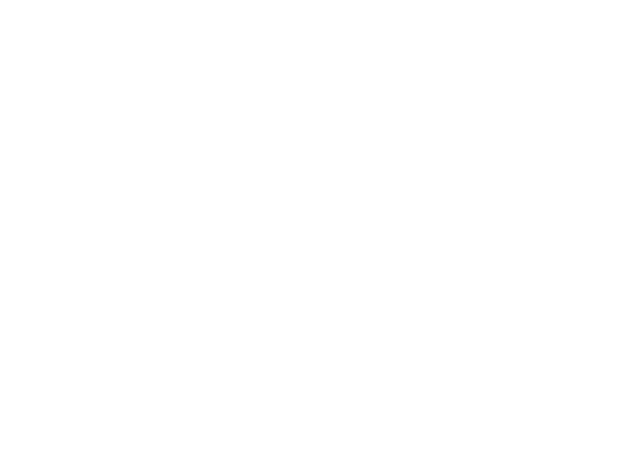
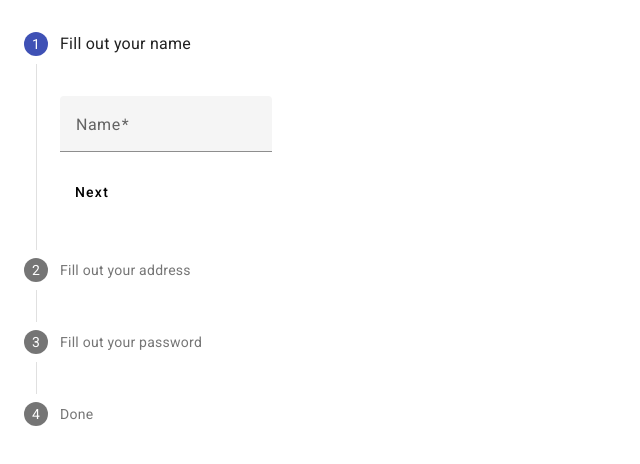
Before and after one commit to Teghino/Negozio, an Angular app: page / in a window 1280 px wide. Shown: the top 464 px of the page, without its empty margins (0-640 px from the left). Built offline with nearby package versions, Linux system fonts and the light colour scheme.

Commit message:
inizio sidenav e form

```diff
--- a/angular.json
+++ b/angular.json
@@ -25,6 +25,7 @@
               "src/assets"
             ],
             "styles": [
+              "@angular/material/prebuilt-themes/indigo-pink.css",
               "src/styles.css"
             ],
             "scripts": []
@@ -87,6 +88,7 @@
               "src/assets"
             ],
             "styles": [
+              "@angular/material/prebuilt-themes/indigo-pink.css",
               "src/styles.css"
             ],
             "scripts": []
@@ -94,5 +96,8 @@
         }
       }
     }
+  },
+  "cli": {
+    "analytics": false
   }
 }
--- a/package.json
+++ b/package.json
@@ -11,11 +11,13 @@
   "private": true,
   "dependencies": {
     "@angular/animations": "^16.2.0",
+    "@angular/cdk": "^15.2.9",
     "@angular/common": "^16.2.0",
     "@angular/compiler": "^16.2.0",
     "@angular/core": "^16.2.0",
+    "@angular/flex-layout": "^15.0.0-beta.42",
     "@angular/forms": "^16.2.0",
-    "@angular/platform-browser": "^16.2.0",
+    "@angular/material": "^15.2.9",
     "@angular/platform-browser-dynamic": "^16.2.0",
     "@angular/router": "^16.2.0",
     "rxjs": "~7.8.0",
--- a/src/app/app.component.html
+++ b/src/app/app.component.html
@@ -6,6 +6,6 @@
   <title>Document</title>
 </head>
 <body>
-
+<app-stepper></app-stepper>
 </body>
 </html>
--- /dev/null
+++ b/src/app/components/sidenav/sidenav.component.css
@@ -0,0 +1,15 @@
+.example-container {
+  position: absolute;
+  top: 0;
+  bottom: 0;
+  left: 0;
+  right: 0;
+  background: #eee;
+}
+
+span {
+  padding: 0 14px;
+  color: orange;
+}
+
+.material-icons.color_green { color: orange; }
--- /dev/null
+++ b/src/app/components/sidenav/sidenav.component.html
@@ -0,0 +1,10 @@
+<mat-sidenav-container class="example-container">
+  <mat-sidenav  mode="side" opened > <!-- opened --> <!-- closed -->
+    <mat-nav-list>
+        <mat-list-item *ngFor="let elemento of elementi">
+          <mat-icon class="material-icons color_green" aria-hidden="false" aria-label="Example home icon" fontIcon="{{elemento}}"></mat-icon>
+          <span style="color: orange;"> {{elemento}} </span>
+        </mat-list-item>
+    </mat-nav-list>
+  </mat-sidenav>
+</mat-sidenav-container>
--- /dev/null
+++ b/src/app/components/sidenav/sidenav.component.ts
@@ -0,0 +1,28 @@
+import {Component} from '@angular/core';
+import {MatSidenavModule} from '@angular/material/sidenav';
+import {NgIf} from '@angular/common';
+import {MatButtonModule} from '@angular/material/button';
+import { MatListModule } from '@angular/material/list';
+import {MatDividerModule} from '@angular/material/divider';
+import {BrowserAnimationsModule} from '@angular/platform-browser/animations';
+import {MatIconModule} from '@angular/material/icon';
+
+
+@Component({
+  selector: 'app-sidenav',
+  templateUrl: './sidenav.component.html',
+  styleUrls: ['./sidenav.component.css'],
+  standalone: true,
+  imports: [
+    NgIf,
+    MatSidenavModule,
+    MatButtonModule,
+    MatListModule,
+    MatDividerModule,
+    BrowserAnimationsModule,
+    MatIconModule,
+  ],
+})
+export class SidenavComponent {
+  elementi = ['home', 'person', 'settings'];
+}
--- /dev/null
+++ b/src/app/components/stepper/stepper.component.css
@@ -0,0 +1,7 @@
+.mat-stepper-vertical {
+  margin-top: 8px;
+}
+
+.mat-mdc-form-field {
+  margin-top: 16px;
+}
--- /dev/null
+++ b/src/app/components/stepper/stepper.component.html
@@ -0,0 +1,52 @@
+<mat-stepper orientation="vertical" linear='true' #stepper>
+  <mat-step [stepControl]="firstFormGroup">
+    <form [formGroup]="firstFormGroup" (ngSubmit)="form1()" #formone="ngForm">
+      <ng-template matStepLabel>Fill out your name</ng-template>
+      <mat-form-field>
+        <mat-label>Name</mat-label>
+        <input matInput placeholder="Last name, First name" formControlName="firstCtrl" required>
+      </mat-form-field>
+      <div>
+        <button mat-button matStepperNext>Next</button>
+      </div>
+    </form>
+  </mat-step>
+  <mat-step [stepControl]="secondFormGroup">
+    <form [formGroup]="secondFormGroup" (ngSubmit)="form2()" #formtwo="ngForm">
+      <ng-template matStepLabel>Fill out your address</ng-template>
+      <mat-form-field>
+        <mat-label>Address</mat-label>
+        <input matInput formControlName="secondCtrl" placeholder="Ex. 1 Main St, New York, NY" required>
+      </mat-form-field>
+      <div>
+        <button mat-button matStepperPrevious>Back</button>
+        <button mat-button matStepperNext>Next</button>
+      </div>
+    </form>
+  </mat-step>
+  <mat-step [stepControl]="thirdFormGroup">
+    <form [formGroup]="thirdFormGroup" (ngSubmit)="form3()" #formthree="ngForm">
+      <ng-template matStepLabel>Fill out your password</ng-template>
+      <mat-form-field>
+        <mat-label>Password</mat-label>
+        <input matInput formControlName="thirdCtrl" placeholder="Password" required>
+      </mat-form-field>
+      <div>
+        <button mat-button matStepperPrevious>Back</button>
+        <button mat-button matStepperNext>Next</button>
+      </div>
+    </form>
+  </mat-step>
+  <mat-step>
+    <ng-template matStepLabel>Done</ng-template>
+    <p>You are now done.</p>
+    <div>
+      <button mat-button matStepperPrevious>Back</button>
+      <button mat-button (click)="stepper.reset()">Reset</button>
+      <button mat-button type="button" (click)="formone.ngSubmit.emit();formtwo.ngSubmit.emit();formthree.ngSubmit.emit()">
+        submit
+      </button>
+      <button type="submit" mat-button>manda</button>
+    </div>
+  </mat-step>
+</mat-stepper>
--- /dev/null
+++ b/src/app/components/stepper/stepper.component.ts
@@ -0,0 +1,50 @@
+import {Component} from '@angular/core';
+import {FormBuilder, Validators, FormsModule, ReactiveFormsModule} from '@angular/forms';
+import {MatInputModule} from '@angular/material/input';
+import {MatFormFieldModule} from '@angular/material/form-field';
+import {MatStepperModule} from '@angular/material/stepper';
+import {MatButtonModule} from '@angular/material/button';
+
+/**
+ * @title Stepper vertical
+ */
+@Component({
+  selector: 'app-stepper',
+  templateUrl: './stepper.component.html',
+  styleUrls: ['./stepper.component.css'],
+  standalone: true,
+  imports: [
+    MatButtonModule,
+    MatStepperModule,
+    FormsModule,
+    ReactiveFormsModule,
+    MatFormFieldModule,
+    MatInputModule,
+  ],
+})
+export class StepperVerticalExample {
+  constructor(private _formBuilder: FormBuilder) {}
+
+  firstFormGroup = this._formBuilder.group({
+    firstCtrl: ['', Validators.required],
+  });
+  secondFormGroup = this._formBuilder.group({
+    secondCtrl: ['', Validators.required],
+  });
+  thirdFormGroup = this._formBuilder.group({
+    thirdCtrl: ['', Validators.required],
+  });
+  isLinear = false;
+
+  form1(){
+    console.log(this.firstFormGroup.value);
+  }
+
+  form2(){
+    console.log(this.secondFormGroup.value);
+  }
+
+  form3(){
+    console.log(this.thirdFormGroup.value);
+  }
+}
--- a/src/index.html
+++ b/src/index.html
@@ -6,8 +6,11 @@
   <base href="/">
   <meta name="viewport" content="width=device-width, initial-scale=1">
   <link rel="icon" type="image/x-icon" href="favicon.ico">
+  <link rel="preconnect" href="https://fonts.gstatic.com">
+  <link href="https://fonts.googleapis.com/css2?family=Roboto:wght@300;400;500&display=swap" rel="stylesheet">
+  <link href="https://fonts.googleapis.com/icon?family=Material+Icons" rel="stylesheet">
 </head>
-<body>
+<body class="mat-typography">
   <app-root></app-root>
 </body>
 </html>
--- a/src/styles.css
+++ b/src/styles.css
@@ -1 +1,4 @@
 /* You can add global styles to this file, and also import other style files */
+
+html, body { height: 100%; }
+body { margin: 0; font-family: Roboto, "Helvetica Neue", sans-serif; }
```
Also changed, not shown: src/app/app.module.ts (+20 -10 lines), 1 other file (tests, documents, lock files or other folders).
